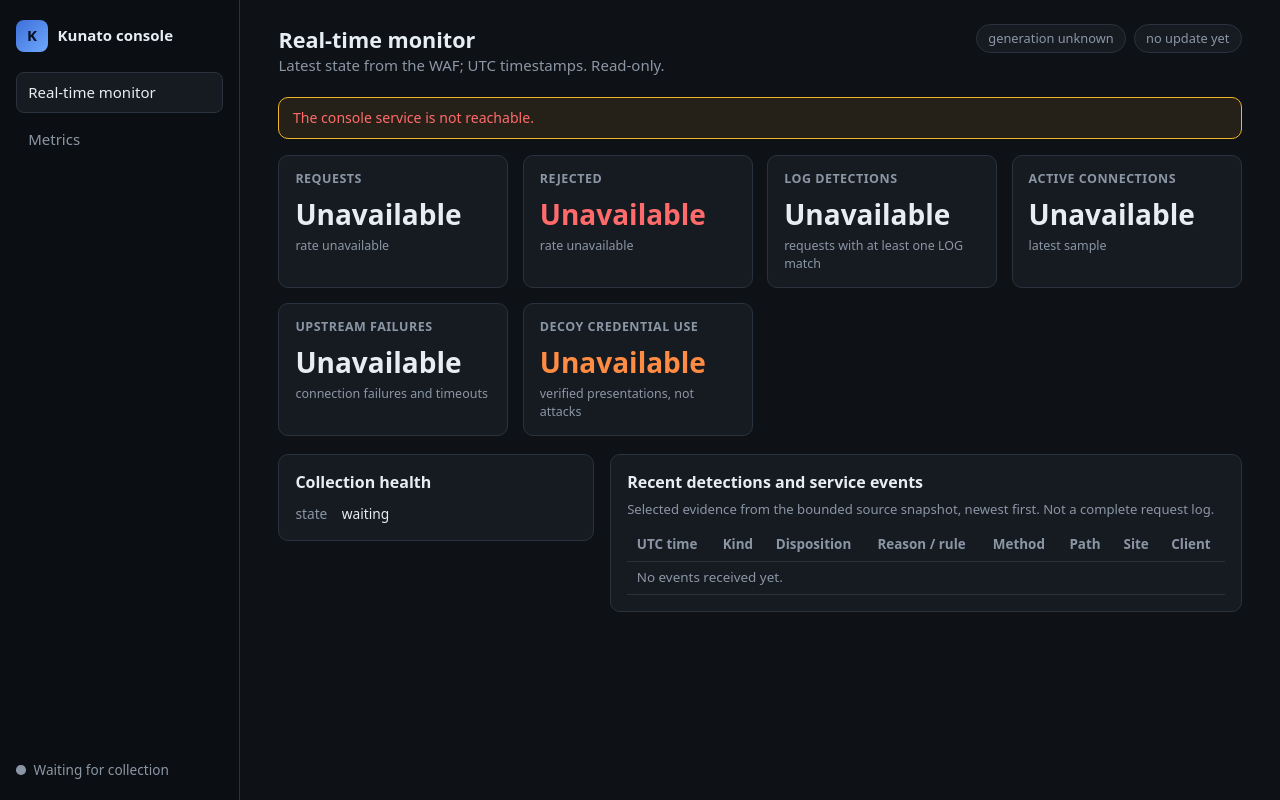
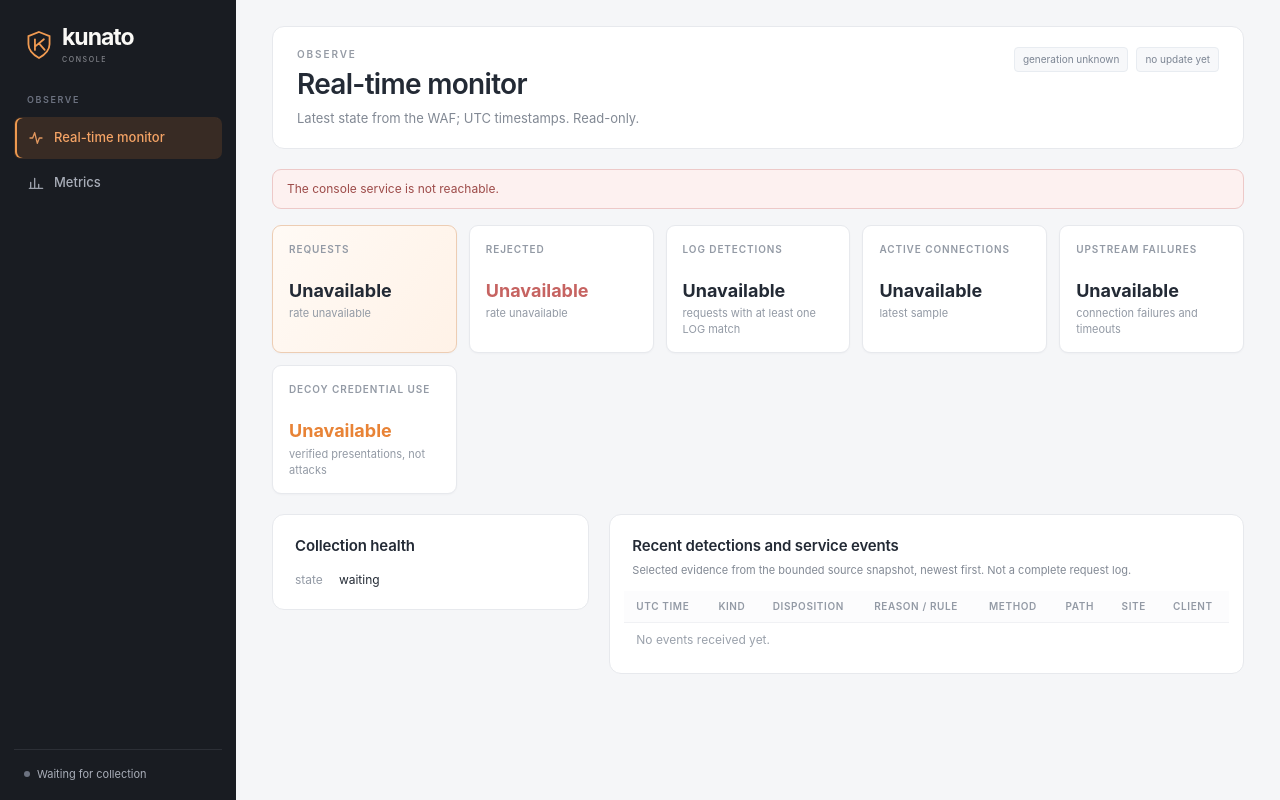
Before and after one commit to hiroeorz/kunato, a plain HTML site: page ui/console-web/index.html in a window 1280 px wide. Drawn offline with Linux system fonts and the light colour scheme; no server answers.

Commit message:
Restyle the console UI with the prototype's visual language
Adopt the prototype's light theme, warm accent, dark sidebar, and card,
panel, and table styling while keeping the delivered console's minimal
read-only feature set. Adjust the chart palette, keep unavailable values
inside their cards, fit six cards on wide screens, and collapse the panel
grid before it becomes cramped. Fix singular/plural wording in the
metrics summary and use the prototype's shield icon.

```diff
--- a/ui/console-web/index.html
+++ b/ui/console-web/index.html
@@ -12,14 +12,30 @@
     <div class="shell">
       <aside class="sidebar" aria-label="Console views">
         <div class="brand">
-          <span class="brand-mark" aria-hidden="true">K</span>
-          <span class="brand-text">Kunato console</span>
+          <span class="brand-symbol" aria-hidden="true">
+            <svg viewBox="0 0 32 36" fill="none" xmlns="http://www.w3.org/2000/svg">
+              <path d="M16 2 29 7v10c0 8-6 13-13 17C9 30 3 25 3 17V7L16 2Z" stroke="currentColor" stroke-width="2.2" />
+              <path d="M11 11v13m11-13-11 9m5-4 7 8" stroke="currentColor" stroke-width="2.2" stroke-linecap="round" stroke-linejoin="round" />
+            </svg>
+          </span>
+          <span class="brand-text">kunato<span class="brand-caption">Console</span></span>
         </div>
+        <div class="nav-label">Observe</div>
         <nav class="nav" aria-label="Views">
           <button id="nav-live" class="nav-item is-active" type="button" data-view="live">
+            <span class="nav-icon" aria-hidden="true">
+              <svg viewBox="0 0 24 24" fill="none" stroke="currentColor" stroke-width="2" stroke-linecap="round" stroke-linejoin="round">
+                <path d="M3 12h4l3-8 4 16 3-8h4" />
+              </svg>
+            </span>
             Real-time monitor
           </button>
           <button id="nav-metrics" class="nav-item" type="button" data-view="metrics">
+            <span class="nav-icon" aria-hidden="true">
+              <svg viewBox="0 0 24 24" fill="none" stroke="currentColor" stroke-width="2" stroke-linecap="round" stroke-linejoin="round">
+                <path d="M4 20V11M10 20V5M16 20v-6M22 20H2" />
+              </svg>
+            </span>
             Metrics
           </button>
         </nav>
@@ -35,6 +51,7 @@
       <main id="main" tabindex="-1">
         <header class="page-header">
           <div>
+            <p class="eyebrow">Observe</p>
             <h1 id="page-title">Real-time monitor</h1>
             <p id="page-subtitle" class="muted">
               Latest state from the WAF; UTC timestamps. Read-only.
@@ -50,34 +67,34 @@
 
         <section id="live-view" aria-label="Real-time monitoring">
           <div class="cards" id="live-cards">
-            <article class="card">
+            <article class="card card-featured">
               <h2>Requests</h2>
-              <p class="value" id="live-requests">Unavailable</p>
+              <p class="value is-unavailable" id="live-requests">Unavailable</p>
               <p class="detail" id="live-rate">rate unavailable</p>
             </article>
             <article class="card card-reject">
               <h2>Rejected</h2>
-              <p class="value" id="live-rejected">Unavailable</p>
+              <p class="value is-unavailable" id="live-rejected">Unavailable</p>
               <p class="detail" id="live-rejected-rate">rate unavailable</p>
             </article>
             <article class="card">
               <h2>LOG detections</h2>
-              <p class="value" id="live-logged">Unavailable</p>
+              <p class="value is-unavailable" id="live-logged">Unavailable</p>
               <p class="detail">requests with at least one LOG match</p>
             </article>
             <article class="card">
               <h2>Active connections</h2>
-              <p class="value" id="live-connections">Unavailable</p>
+              <p class="value is-unavailable" id="live-connections">Unavailable</p>
               <p class="detail">latest sample</p>
             </article>
             <article class="card">
               <h2>Upstream failures</h2>
-              <p class="value" id="live-upstream">Unavailable</p>
+              <p class="value is-unavailable" id="live-upstream">Unavailable</p>
               <p class="detail" id="live-upstream-detail">connection failures and timeouts</p>
             </article>
             <article class="card card-decoy">
               <h2>Decoy credential use</h2>
-              <p class="value" id="live-decoy">Unavailable</p>
+              <p class="value is-unavailable" id="live-decoy">Unavailable</p>
               <p class="detail">verified presentations, not attacks</p>
             </article>
           </div>
@@ -133,34 +150,34 @@
           </div>
 
           <div class="cards" id="metrics-cards">
-            <article class="card">
+            <article class="card card-featured">
               <h2>Requests</h2>
-              <p class="value" id="metrics-requests">Unavailable</p>
+              <p class="value is-unavailable" id="metrics-requests">Unavailable</p>
               <p class="detail" id="metrics-requests-detail"></p>
             </article>
             <article class="card card-reject">
               <h2>Rejected</h2>
-              <p class="value" id="metrics-rejected">Unavailable</p>
+              <p class="value is-unavailable" id="metrics-rejected">Unavailable</p>
               <p class="detail" id="metrics-rejected-detail"></p>
             </article>
             <article class="card">
               <h2>Rejection rate</h2>
-              <p class="value" id="metrics-rejection-rate">Unavailable</p>
+              <p class="value is-unavailable" id="metrics-rejection-rate">Unavailable</p>
               <p class="detail">rejected divided by observed requests</p>
             </article>
             <article class="card">
               <h2>LOG detections</h2>
-              <p class="value" id="metrics-logged">Unavailable</p>
+              <p class="value is-unavailable" id="metrics-logged">Unavailable</p>
               <p class="detail">not disjoint from rejected requests</p>
             </article>
             <article class="card">
               <h2>Upstream failures</h2>
-              <p class="value" id="metrics-upstream">Unavailable</p>
+              <p class="value is-unavailable" id="metrics-upstream">Unavailable</p>
               <p class="detail">connection failures and timeouts</p>
             </article>
             <article class="card card-decoy">
               <h2>Decoy credential use</h2>
-              <p class="value" id="metrics-decoy">Unavailable</p>
+              <p class="value is-unavailable" id="metrics-decoy">Unavailable</p>
               <p class="detail">verified presentations</p>
             </article>
           </div>
--- a/ui/console-web/styles.css
+++ b/ui/console-web/styles.css
@@ -1,17 +1,19 @@
 :root {
-  color-scheme: dark;
-  --bg: #0e1116;
-  --panel: #161b22;
-  --panel-2: #1c232c;
-  --border: #2a323d;
-  --text: #e6edf3;
-  --muted: #8b96a5;
-  --accent: #6ea8fe;
-  --reject: #ff6b6b;
-  --warn: #f0b429;
-  --decoy: #ff8c42;
-  --ok: #4ec97a;
-  --radius: 10px;
+  color-scheme: light;
+  --canvas: #f5f6f8;
+  --panel: #ffffff;
+  --ink: #232a35;
+  --muted: #828994;
+  --subtle: #596271;
+  --border: #e7e9ed;
+  --orange: #e88336;
+  --orange-dark: #bd6222;
+  --orange-wash: #fff4e9;
+  --green: #3c8b70;
+  --green-wash: #eef7f2;
+  --red: #c66361;
+  --sidebar: #191c22;
+  --radius: 12px;
 }
 
 * {
@@ -25,9 +27,11 @@ body {
 }
 
 body {
-  background: var(--bg);
-  color: var(--text);
-  font: 15px/1.45 system-ui, -apple-system, "Segoe UI", Roboto, "Helvetica Neue", Arial, sans-serif;
+  background: var(--canvas);
+  color: var(--ink);
+  font: 14px/1.5 -apple-system, BlinkMacSystemFont, "Segoe UI", sans-serif;
+  -webkit-font-smoothing: antialiased;
+  text-rendering: optimizeLegibility;
 }
 
 h1,
@@ -38,15 +42,31 @@ h3 {
 }
 
 h1 {
-  font-size: 1.35rem;
+  font-size: 28px;
+  line-height: 1.2;
+  letter-spacing: -0.7px;
 }
 
 h2 {
-  font-size: 1rem;
+  font-size: 15px;
+  letter-spacing: -0.15px;
 }
 
 p {
   margin: 0;
+}
+
+code {
+  padding: 1px 4px;
+  border-radius: 4px;
+  background: #f0f2f5;
+  color: var(--subtle);
+  font-family: ui-monospace, SFMono-Regular, Menlo, monospace;
+  font-size: 0.9em;
+}
+
+a {
+  color: var(--orange-dark);
 }
 
 button,
@@ -58,25 +78,42 @@ input {
 
 button,
 select {
-  background: var(--panel-2);
-  border: 1px solid var(--border);
-  border-radius: 8px;
-  padding: 0.4rem 0.7rem;
+  min-height: 34px;
+  padding: 0.4rem 0.8rem;
+  border: 1px solid #dfe3e8;
+  border-radius: 6px;
+  background: var(--panel);
+  color: var(--subtle);
+  box-shadow: 0 1px 2px rgba(32, 44, 61, 0.03);
+  cursor: pointer;
+  transition:
+    background 0.15s,
+    border-color 0.15s;
 }
 
-button {
-  cursor: pointer;
+button:hover,
+select:hover {
+  border-color: #c6ccd4;
+  background: #fafbfc;
 }
 
-button:hover {
-  border-color: var(--accent);
+#refresh {
+  border-color: var(--orange);
+  background: var(--orange);
+  color: #ffffff;
+  font-weight: 500;
+}
+
+#refresh:hover {
+  border-color: #d4742d;
+  background: #d4742d;
 }
 
 button:focus-visible,
 select:focus-visible,
 input:focus-visible,
 a:focus-visible {
-  outline: 2px solid var(--accent);
+  outline: 2px solid var(--orange);
   outline-offset: 2px;
 }
 
@@ -84,10 +121,10 @@ a:focus-visible {
   position: absolute;
   left: -999px;
   top: 0;
-  background: var(--accent);
-  color: #08101d;
+  z-index: 10;
   padding: 0.5rem 1rem;
-  z-index: 10;
+  background: var(--orange);
+  color: #ffffff;
 }
 
 .skip-link:focus {
@@ -97,114 +134,206 @@ a:focus-visible {
 
 .shell {
   display: grid;
-  grid-template-columns: 240px minmax(0, 1fr);
+  grid-template-columns: 236px minmax(0, 1fr);
   min-height: 100vh;
 }
 
 .sidebar {
+  position: sticky;
+  top: 0;
+  align-self: start;
   display: flex;
   flex-direction: column;
-  gap: 1.25rem;
-  padding: 1.25rem 1rem;
-  background: #0b0e13;
-  border-right: 1px solid var(--border);
+  height: 100vh;
+  padding: 26px 14px 18px;
+  background: var(--sidebar);
+  color: #c4c7ce;
 }
 
 .brand {
   display: flex;
   align-items: center;
-  gap: 0.6rem;
-  font-weight: 600;
+  gap: 10px;
+  padding: 0 12px 30px;
+  color: #faf9f6;
+  font-size: 23px;
+  font-weight: 700;
+  line-height: 1;
+  letter-spacing: -1px;
 }
 
-.brand-mark {
-  display: grid;
-  place-items: center;
-  width: 2rem;
-  height: 2rem;
-  border-radius: 8px;
-  background: linear-gradient(135deg, #3d6fd8, #6ea8fe);
-  color: #06101f;
-  font-weight: 800;
+.brand-symbol {
+  flex: none;
+  width: 26px;
+  color: #f19b52;
+}
+
+.brand-symbol svg {
+  display: block;
+  width: 26px;
+  height: 30px;
+}
+
+.brand-text {
+  display: block;
+}
+
+.brand-caption {
+  display: block;
+  padding-top: 7px;
+  color: #86888f;
+  font-size: 7px;
+  font-weight: 500;
+  letter-spacing: 1.6px;
+  text-transform: uppercase;
+}
+
+.nav-label {
+  padding: 0 13px;
+  margin-bottom: 10px;
+  color: #6c7280;
+  font-size: 9px;
+  font-weight: 600;
+  letter-spacing: 1.6px;
+  text-transform: uppercase;
 }
 
 .nav {
   display: flex;
   flex-direction: column;
-  gap: 0.35rem;
+  gap: 3px;
 }
 
 .nav-item {
+  display: flex;
+  align-items: center;
+  gap: 10px;
+  height: 42px;
+  padding: 0 13px;
+  border: 1px solid transparent;
+  border-radius: 7px;
+  background: transparent;
+  box-shadow: none;
+  color: #a9aeb9;
+  font-size: 13px;
+  font-weight: 500;
   text-align: left;
-  background: transparent;
-  border: 1px solid transparent;
-  padding: 0.55rem 0.7rem;
-  border-radius: 8px;
-  color: var(--muted);
+}
+
+.nav-item:hover {
+  border-color: transparent;
+  background: #24272e;
+  color: #ffffff;
 }
 
 .nav-item.is-active {
-  background: var(--panel);
-  border-color: var(--border);
-  color: var(--text);
+  background: #382b24;
+  color: #f4a365;
+  box-shadow: inset 2px 0 #ee994f;
+}
+
+.nav-icon {
+  display: inline-flex;
+  flex: none;
+  width: 16px;
+  height: 16px;
+  opacity: 0.9;
+}
+
+.nav-icon svg {
+  width: 16px;
+  height: 16px;
 }
 
 .sidebar-footer {
-  margin-top: auto;
   display: flex;
   flex-direction: column;
-  gap: 0.6rem;
-  font-size: 0.85rem;
-  color: var(--muted);
+  gap: 10px;
+  margin-top: auto;
+  padding: 16px 10px 0;
+  border-top: 1px solid #2c2f36;
+  color: #a9aeb9;
+  font-size: 11px;
 }
 
 .status-line {
   display: flex;
   align-items: center;
-  gap: 0.5rem;
+  gap: 7px;
 }
 
 .dot {
-  width: 0.6rem;
-  height: 0.6rem;
+  flex: none;
+  width: 6px;
+  height: 6px;
   border-radius: 50%;
-  background: var(--muted);
-  flex: none;
+  background: #6c7280;
 }
 
 .dot-ok {
-  background: var(--ok);
+  background: #5caa88;
 }
 
 .dot-warn {
-  background: var(--warn);
+  background: #e8a33d;
 }
 
 .dot-bad {
-  background: var(--reject);
+  background: var(--red);
+}
+
+.dot-unknown {
+  background: #6c7280;
 }
 
 .link-button {
+  min-height: 0;
+  padding: 0;
+  border: none;
+  border-radius: 0;
   background: none;
-  border: none;
-  padding: 0;
-  color: var(--accent);
+  box-shadow: none;
+  color: #f19b52;
   text-align: left;
 }
 
+.link-button:hover {
+  border-color: transparent;
+  background: none;
+  color: #ffb877;
+}
+
 main {
-  padding: 1.5rem clamp(1rem, 3vw, 2.5rem) 3rem;
+  width: 100%;
   max-width: 1500px;
-  width: 100%;
+  padding: 26px clamp(18px, 3vw, 36px) 56px;
 }
 
 .page-header {
   display: flex;
   flex-wrap: wrap;
-  gap: 1rem;
+  gap: 18px;
   align-items: flex-start;
   justify-content: space-between;
-  margin-bottom: 1.25rem;
+  margin-bottom: 20px;
+  padding: 20px 24px;
+  border: 1px solid var(--border);
+  border-radius: var(--radius);
+  background: var(--panel);
+}
+
+.eyebrow {
+  margin-bottom: 6px;
+  color: #959ba5;
+  font-size: 10px;
+  font-weight: 600;
+  letter-spacing: 1.9px;
+  text-transform: uppercase;
+}
+
+#page-subtitle {
+  margin-top: 7px;
+  font-size: 13px;
 }
 
 .muted {
@@ -212,156 +341,219 @@ main {
 }
 
 .small {
-  font-size: 0.82rem;
+  font-size: 11px;
 }
 
 .header-meta {
   display: flex;
   flex-wrap: wrap;
-  gap: 0.5rem;
+  gap: 8px;
+  align-items: center;
 }
 
 .chip {
-  border: 1px solid var(--border);
-  background: var(--panel);
-  border-radius: 999px;
-  padding: 0.25rem 0.7rem;
-  font-size: 0.8rem;
-  color: var(--muted);
+  padding: 4px 8px;
+  border: 1px solid #e8ecf1;
+  border-radius: 4px;
+  background: #f7f8fa;
+  color: #7d8694;
+  font-size: 10px;
+  font-variant-numeric: tabular-nums;
 }
 
 .banner {
-  border: 1px solid var(--warn);
-  background: rgba(240, 180, 41, 0.1);
-  color: #ffd479;
-  border-radius: var(--radius);
-  padding: 0.6rem 0.85rem;
-  margin-bottom: 1rem;
-  font-size: 0.88rem;
+  margin-bottom: 16px;
+  padding: 10px 14px;
+  border: 1px solid #f0d2b8;
+  border-radius: 9px;
+  background: var(--orange-wash);
+  color: #8a5a2b;
+  font-size: 12px;
+}
+
+.banner.level-bad {
+  border-color: #edc9c8;
+  background: #fdf1f0;
+  color: #9d4b49;
 }
 
 .cards {
   display: grid;
-  grid-template-columns: repeat(auto-fit, minmax(190px, 1fr));
-  gap: 0.9rem;
-  margin-bottom: 1.1rem;
+  grid-template-columns: repeat(auto-fit, minmax(180px, 1fr));
+  gap: 12px;
+  margin-bottom: 20px;
 }
 
 .card {
+  position: relative;
+  min-height: 112px;
+  padding: 16px 16px 14px;
+  border: 1px solid var(--border);
+  border-radius: 9px;
   background: var(--panel);
-  border: 1px solid var(--border);
-  border-radius: var(--radius);
-  padding: 0.9rem 1rem;
+  box-shadow: 0 1px 2px rgba(32, 44, 61, 0.03);
+}
+
+.card-featured {
+  border-color: #edcdb3;
+  background: linear-gradient(125deg, #fffaf5, #fff2e7);
 }
 
 .card h2 {
-  color: var(--muted);
-  font-size: 0.78rem;
+  min-height: 28px;
+  color: #939aa5;
+  font-size: 10px;
   font-weight: 600;
-  letter-spacing: 0.04em;
+  letter-spacing: 0.09em;
   text-transform: uppercase;
 }
 
 .card .value {
-  font-size: 1.75rem;
+  margin: 9px 0 4px;
+  font-size: 26px;
   font-weight: 650;
-  margin: 0.35rem 0 0.15rem;
+  line-height: 1.1;
+  letter-spacing: -0.8px;
   font-variant-numeric: tabular-nums;
 }
 
+.card .value.is-unavailable {
+  font-size: 18px;
+  letter-spacing: 0;
+  line-height: 1.3;
+}
+
 .card .detail {
-  color: var(--muted);
-  font-size: 0.78rem;
+  color: #939aa5;
+  font-size: 11px;
+  line-height: 1.45;
 }
 
 .card-reject .value {
-  color: var(--reject);
+  color: var(--red);
 }
 
 .card-decoy .value {
-  color: var(--decoy);
+  color: var(--orange);
 }
 
 .panel-grid {
   display: grid;
-  grid-template-columns: minmax(280px, 1fr) minmax(0, 2fr);
-  gap: 1rem;
+  grid-template-columns: minmax(260px, 1fr) minmax(0, 2fr);
+  gap: 20px;
   align-items: start;
 }
 
 .panel {
-  background: var(--panel);
+  min-width: 0;
+  margin-bottom: 20px;
   border: 1px solid var(--border);
   border-radius: var(--radius);
-  padding: 1rem;
-  margin-bottom: 1rem;
-  min-width: 0;
+  background: var(--panel);
+  overflow: hidden;
 }
 
 .panel > h2 {
-  margin-bottom: 0.35rem;
+  padding: 20px 22px 0;
+  font-size: 15px;
+}
+
+.panel > p.small {
+  padding: 5px 22px 0;
+}
+
+.panel > .health {
+  margin: 0;
+  padding: 14px 22px 20px;
+}
+
+.panel > .table-wrap {
+  margin: 0;
+  padding: 12px 14px 16px;
+}
+
+.panel > .chart {
+  margin: 0;
+  padding: 8px 18px 18px;
 }
 
 .health {
   display: grid;
   grid-template-columns: auto 1fr;
-  gap: 0.35rem 0.9rem;
-  margin: 0.6rem 0 0;
-  font-size: 0.86rem;
+  gap: 7px 16px;
+  font-size: 12px;
 }
 
 .health dt {
-  color: var(--muted);
+  color: #939aa5;
 }
 
 .health dd {
   margin: 0;
+  overflow-wrap: anywhere;
   font-variant-numeric: tabular-nums;
-  overflow-wrap: anywhere;
 }
 
 .toolbar {
   display: flex;
   flex-wrap: wrap;
-  gap: 0.6rem;
+  gap: 10px;
   align-items: center;
-  margin-bottom: 1rem;
+  margin-bottom: 16px;
 }
 
 .toolbar label {
-  color: var(--muted);
-  font-size: 0.86rem;
+  color: #7d8694;
+  font-size: 12px;
+}
+
+#range {
+  font-size: 12px;
 }
 
 .table-wrap {
   overflow-x: auto;
-  margin-top: 0.6rem;
 }
 
 table {
   width: 100%;
   border-collapse: collapse;
-  font-size: 0.84rem;
+  font-size: 12px;
   white-space: nowrap;
 }
 
 th,
 td {
+  padding: 8px 12px;
+  border-bottom: 1px solid #f0f1f4;
   text-align: left;
-  padding: 0.4rem 0.6rem;
-  border-bottom: 1px solid var(--border);
 }
 
 th {
-  color: var(--muted);
-  font-weight: 600;
   position: sticky;
   top: 0;
-  background: var(--panel);
+  background: #fcfcfd;
+  color: #939aa5;
+  font-size: 10px;
+  font-weight: 600;
+  letter-spacing: 0.06em;
+  text-transform: uppercase;
+}
+
+tbody tr:last-child td {
+  border-bottom: none;
 }
 
 tbody tr:hover {
-  background: var(--panel-2);
+  background: #fafbfc;
+}
+
+td {
+  color: #4b5563;
+}
+
+td.muted {
+  color: #9aa1ab;
 }
 
 td.num,
@@ -371,7 +563,6 @@ th.num {
 }
 
 .chart {
-  margin-top: 0.75rem;
   min-height: 180px;
 }
 
@@ -382,46 +573,54 @@ th.num {
 }
 
 .chart text {
-  fill: var(--muted);
+  fill: #a0a8b3;
   font-size: 11px;
+}
+
+.chart.muted {
+  display: grid;
+  place-items: center;
+  padding: 40px 0;
+  color: #9aa1ab;
+  font-size: 12px;
 }
 
 .legend {
   display: flex;
-  gap: 1rem;
-  margin-top: 0.35rem;
-  font-size: 0.78rem;
-  color: var(--muted);
+  gap: 14px;
+  margin-top: 6px;
+  color: #8a909b;
+  font-size: 11px;
 }
 
 .legend span::before {
   content: "";
   display: inline-block;
-  width: 0.65rem;
-  height: 0.65rem;
+  width: 0.6rem;
+  height: 0.6rem;
+  margin-right: 0.35rem;
   border-radius: 2px;
-  margin-right: 0.35rem;
-  background: var(--bar, var(--accent));
+  background: var(--bar, var(--orange));
 }
 
 .legend .legend-requests {
-  --bar: var(--accent);
+  --bar: #829ab3;
 }
 
 .legend .legend-rejected {
-  --bar: var(--reject);
+  --bar: #dc9b6c;
 }
 
 .level-warn {
-  color: var(--warn);
+  color: #b07a2e;
 }
 
 .level-bad {
-  color: var(--reject);
+  color: var(--red);
 }
 
 .level-ok {
-  color: var(--ok);
+  color: var(--green);
 }
 
 /* Login page */
@@ -430,18 +629,42 @@ th.num {
   display: grid;
   place-items: center;
   min-height: 100vh;
-  padding: 1.5rem;
+  padding: 24px;
 }
 
 .login-card {
-  width: min(420px, 100%);
-  background: var(--panel);
-  border: 1px solid var(--border);
-  border-radius: 14px;
-  padding: 1.75rem;
   display: flex;
   flex-direction: column;
   gap: 0.9rem;
+  width: min(420px, 100%);
+  padding: 28px;
+  border: 1px solid var(--border);
+  border-radius: 14px;
+  background: var(--panel);
+  box-shadow: 0 12px 32px rgba(32, 44, 61, 0.08);
+}
+
+.login-card .brand {
+  padding: 0 0 4px;
+  color: var(--ink);
+  font-size: 20px;
+}
+
+.login-card .brand-symbol {
+  color: var(--orange);
+}
+
+.login-card .brand-symbol svg {
+  width: 22px;
+  height: 26px;
+}
+
+.login-card .brand-caption {
+  color: var(--muted);
+}
+
+.login-card h1 {
+  font-size: 22px;
 }
 
 .login-card form {
@@ -450,26 +673,48 @@ th.num {
   gap: 0.75rem;
 }
 
+.login-card label {
+  color: #7d8694;
+  font-size: 12px;
+}
+
 .login-card input {
-  background: var(--bg);
-  border: 1px solid var(--border);
-  border-radius: 8px;
   padding: 0.55rem 0.7rem;
+  border: 1px solid #dfe3e8;
+  border-radius: 6px;
+  background: var(--panel);
   font-family: ui-monospace, SFMono-Regular, Menlo, monospace;
 }
 
 .login-card button {
-  background: var(--accent);
-  color: #08101d;
-  border: none;
-  font-weight: 600;
   padding: 0.6rem 0.8rem;
+  border-color: var(--orange);
+  background: var(--orange);
+  color: #ffffff;
+  font-weight: 500;
+}
+
+.login-card button:hover {
+  border-color: #d4742d;
+  background: #d4742d;
 }
 
 .login-error {
-  color: var(--reject);
-  font-size: 0.86rem;
   min-height: 1.2rem;
+  color: var(--red);
+  font-size: 12px;
+}
+
+@media (min-width: 1320px) {
+  .cards {
+    grid-template-columns: repeat(6, minmax(0, 1fr));
+  }
+}
+
+@media (max-width: 1180px) {
+  .panel-grid {
+    grid-template-columns: 1fr;
+  }
 }
 
 @media (max-width: 900px) {
@@ -478,25 +723,48 @@ th.num {
   }
 
   .sidebar {
-    border-right: none;
-    border-bottom: 1px solid var(--border);
+    position: static;
     flex-direction: row;
     flex-wrap: wrap;
+    gap: 12px;
     align-items: center;
+    height: auto;
+    padding: 14px 16px;
+    border-bottom: 1px solid #2c2f36;
+  }
+
+  .brand {
+    padding: 0;
+    font-size: 19px;
+  }
+
+  .brand-symbol svg {
+    width: 21px;
+    height: 24px;
+  }
+
+  .nav-label {
+    display: none;
   }
 
   .nav {
     flex-direction: row;
   }
 
+  .nav-item {
+    height: 36px;
+  }
+
   .sidebar-footer {
-    margin: 0 0 0 auto;
     flex-direction: row;
     align-items: center;
+    margin: 0 0 0 auto;
+    padding: 0;
+    border: none;
   }
 
-  .panel-grid {
-    grid-template-columns: 1fr;
+  .page-header {
+    padding: 18px;
   }
 }
 
```
Also changed, not shown: ui/console-web/app.js (+28 -19 lines), ui/console-web/login.html (+7 -2 lines), ui/console-web/favicon.svg, 1 other file.
